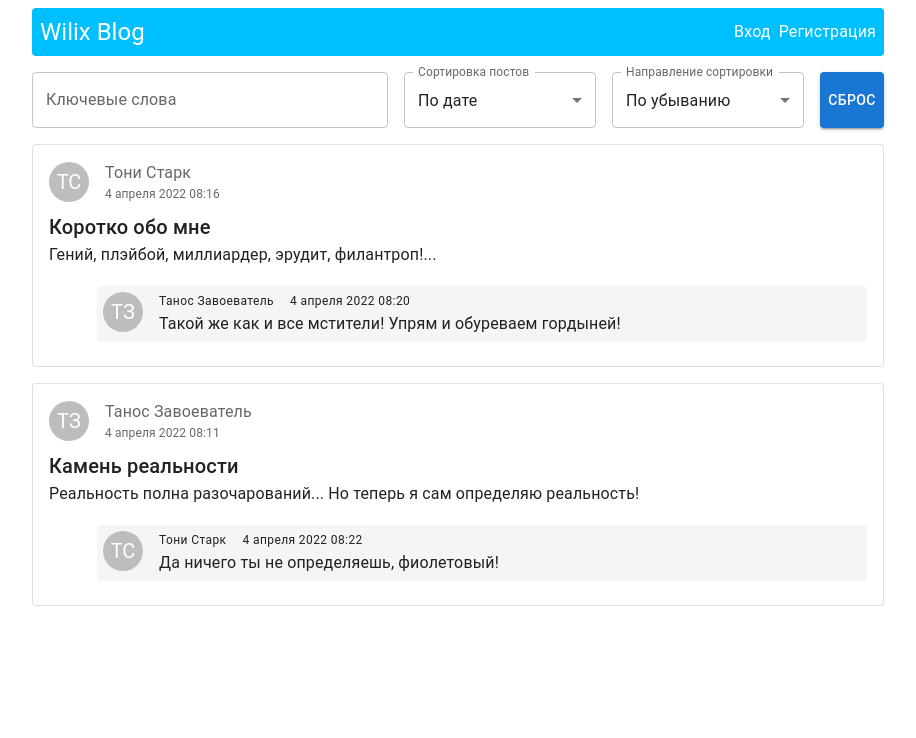
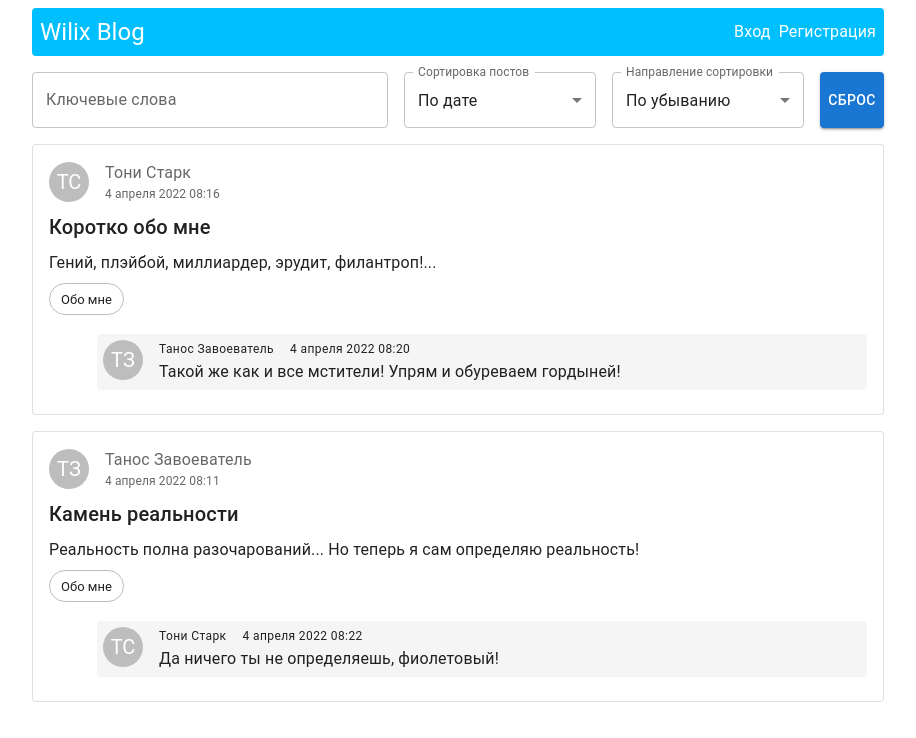
Before and after one commit to SergeyLebidko/wilix_taks_5, a React (Create React App) app: page / in a window 1280 px wide. Shown: the top 738 px of the page, without its empty margins (182-1098 px from the left). Built offline with nearby package versions, Linux system fonts and the light colour scheme.

Commit message:
Add tag list component

```diff
--- a/src/components/common/CommentCard/CommentCard.tsx
+++ b/src/components/common/CommentCard/CommentCard.tsx
@@ -7,8 +7,8 @@ import UserAvatar from '../UserAvatar/UserAvatar';
 import getUserFullName from '../../../helpers/utils/getUserFullName';
 import getDateStringForTimestamp from '../../../helpers/utils/getDateStringForTimestamp';
 import {TComment, TUser} from '../../../types';
-import {removeComment} from "../../../redux/comment_list";
-import PreloaderRemoveFab from "../PreloaderRemoveFab/PreloaderRemoveFab";
+import {removeComment} from '../../../redux/comment_list';
+import PreloaderRemoveFab from '../PreloaderRemoveFab/PreloaderRemoveFab';
 
 type CommentCardProps = {
     comment: TComment
--- a/src/components/common/PostCard/PostCard.tsx
+++ b/src/components/common/PostCard/PostCard.tsx
@@ -1,19 +1,21 @@
 import React from 'react';
-import {Card, CardContent, Typography} from '@mui/material';
+import {Card, CardContent, Stack, Typography} from '@mui/material';
 import {useSelector} from 'react-redux';
 
 import PostHeader from '../PostHeader/PostHeader';
 import CommentList from '../CommentList/CommentList';
 
-import {commentListSelector, loggedUserSelector} from "../../../redux/selectors";
+import {commentListSelector, loggedUserSelector, postTagListSelector} from "../../../redux/selectors";
 import CommentCreator from "../CommentCreator/CommentCreator";
 import {TPost} from "../../../types";
+import TagList from "../TagList/TagList";
 
 type PostCardProps = {
     post: TPost
 }
 
 const PostCard: React.FC<PostCardProps> = ({post}) => {
+    const postTagList = useSelector(postTagListSelector);
     const commentList = useSelector(commentListSelector);
     const loggedUser = useSelector(loggedUserSelector);
 
@@ -21,12 +23,15 @@ const PostCard: React.FC<PostCardProps> = ({post}) => {
         <Card key={post.id} variant="outlined">
             <CardContent>
                 <PostHeader post={post}/>
+                <Stack spacing={1}>
                     <Typography variant="h6">
                         {post.title}
                     </Typography>
                     <Typography variant="body1">
                         {post.text}
                     </Typography>
+                    {postTagList.some(postTag => postTag.post_id === post.id) && <TagList post={post}/>}
+                </Stack>
                 {commentList.some(comment => comment.post_id === post.id) && <CommentList post={post}/>}
                 {loggedUser && <CommentCreator post={post}/>}
             </CardContent>
--- a/src/components/common/PostList/PostList.tsx
+++ b/src/components/common/PostList/PostList.tsx
@@ -19,15 +19,14 @@ const PostList: React.FC<PostListProps> = ({sortType, sortDirection, keyWord}) =
     const userList = useSelector(userListSelector);
     const [page, setPage] = useState<number>(1);
 
+    let postListToShow = Array.from(useSelector(postListSelector));
 
     const getUserForId = (id: number): TUser => {
         return userList.find(user => user.id === id) as TUser;
     }
 
-    let postListToShow = Array.from(useSelector(postListSelector));
-
     const pageChangeHandler = (event: React.ChangeEvent<unknown>, nextPage: number): void => {
-        setPage(nextPage)
+        setPage(nextPage);
     }
 
     // Применяем параметры сортировки
--- /dev/null
+++ b/src/components/common/TagList/TagList.tsx
@@ -0,0 +1,30 @@
+import React from 'react';
+import {useSelector} from 'react-redux';
+import {Chip, Stack} from '@mui/material';
+
+import {TPost} from '../../../types';
+import {postTagListSelector, tagListSelector} from '../../../redux/selectors';
+
+type TagListProp = {
+    post: TPost
+}
+
+const TagList: React.FC<TagListProp> = ({post}) => {
+    const tagList = useSelector(tagListSelector);
+    const postTagList = useSelector(postTagListSelector);
+
+    // Список связей с тегами, актуальный для данного поста
+    const linkedPostTag = postTagList.filter(postTag => postTag.post_id === post.id);
+
+    return (
+        <Stack direction="row" spacing={2} sx={{flexWrap: 'wrap'}}>
+            {tagList
+                .filter(tag => linkedPostTag.find(postTag => postTag.tag_id === tag.id))
+                .map(tag => <Chip key={tag.id} label={tag.text} variant="outlined"/>)
+            }
+        </Stack>
+    );
+};
+
+
+export default TagList;
--- a/src/redux/selectors.ts
+++ b/src/redux/selectors.ts
@@ -1,5 +1,5 @@
 import {TRootState} from './store';
-import {TComment, TPost, TStatus, TUser} from '../types';
+import {TComment, TPost, TPostTag, TStatus, TTag, TUser} from '../types';
 
 // Селектор, возвращающий признак полной загрузки всех списков данных
 export const allListDoneSelector = (state: TRootState): boolean => {
@@ -27,3 +27,7 @@ export const postListStatusSelector = (state: TRootState): TStatus => state.post
 
 // Селекторы списка комментариев
 export const commentListSelector = (state: TRootState): TComment[] => state.comment_list.data;
+
+// Селекторы списка тегов и связей между постами и тегами
+export const tagListSelector = (state: TRootState): TTag[] => state.tag_list.data;
+export const postTagListSelector = (state: TRootState): TPostTag[] => state.post_tag_list.data;
```
Lines whose indentation alone changed are shown as unchanged.
